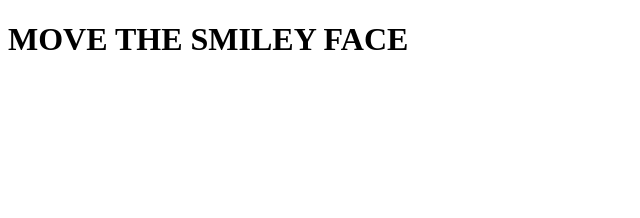
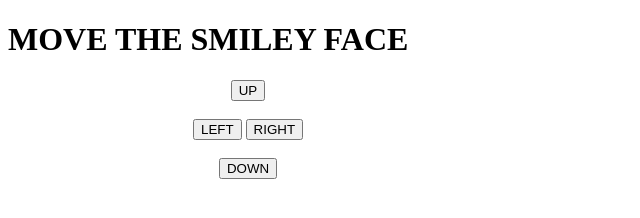
Before and after one commit to DavidCIA/Move-The-Smiley-Face, a plain HTML site: page index.html in a window 1280 px wide. Shown: the whole page, without its empty margins (0-640 px from the left). Drawn offline with Linux system fonts and the light colour scheme.

Commit message:
added buttons (up,down,right.left) in a div tag

```diff
--- a/index.html
+++ b/index.html
@@ -1,8 +1,18 @@
 <!DOCTYPE html>
 <html>
 <head>
-	</head>
-	<body>
-		<h1> MOVE THE SMILEY FACE </h1>
+	<script src="index.js"></script>
+	<link href="index.css" rel="stylesheet"> </link>
+</head>
+<body onload="startGame()">
+	<h1> MOVE THE SMILEY FACE </h1>
+
+<div style="text-align:center;width:480px;">
+  <button onmousedown="move('up')" onmouseup="clearmove()" ontouchstart="move('up')">UP</button><br><br>
+  <button onmousedown="move('left')" onmouseup="clearmove()" ontouchstart="move('left')">LEFT</button>
+  <button onmousedown="move('right')" onmouseup="clearmove()" ontouchstart="move('right')">RIGHT</button><br><br>
+  <button onmousedown="move('down')" onmouseup="clearmove()" ontouchstart="move('down')">DOWN</button>
+</div>
+
 	</body>
 </html>
```
